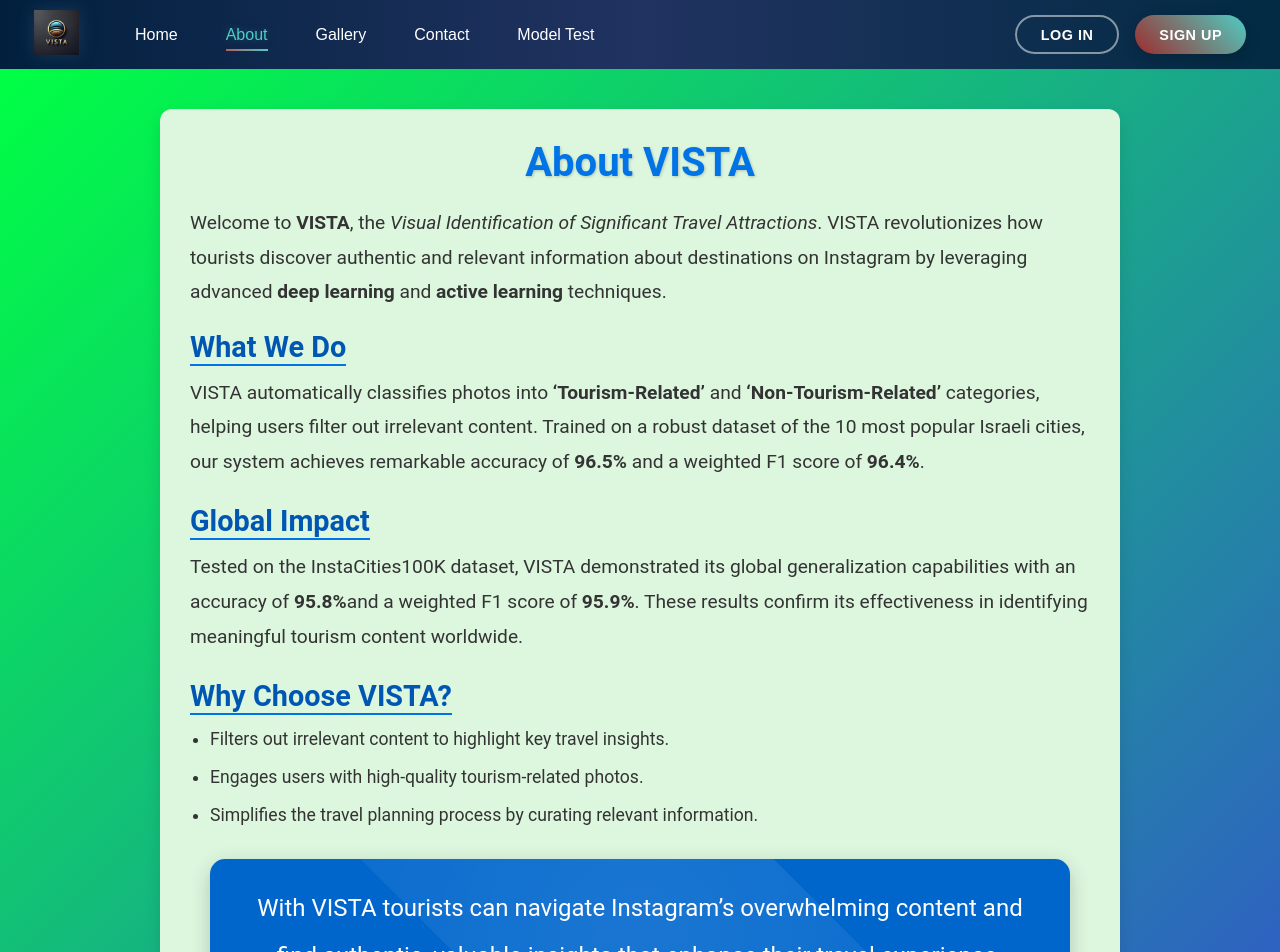
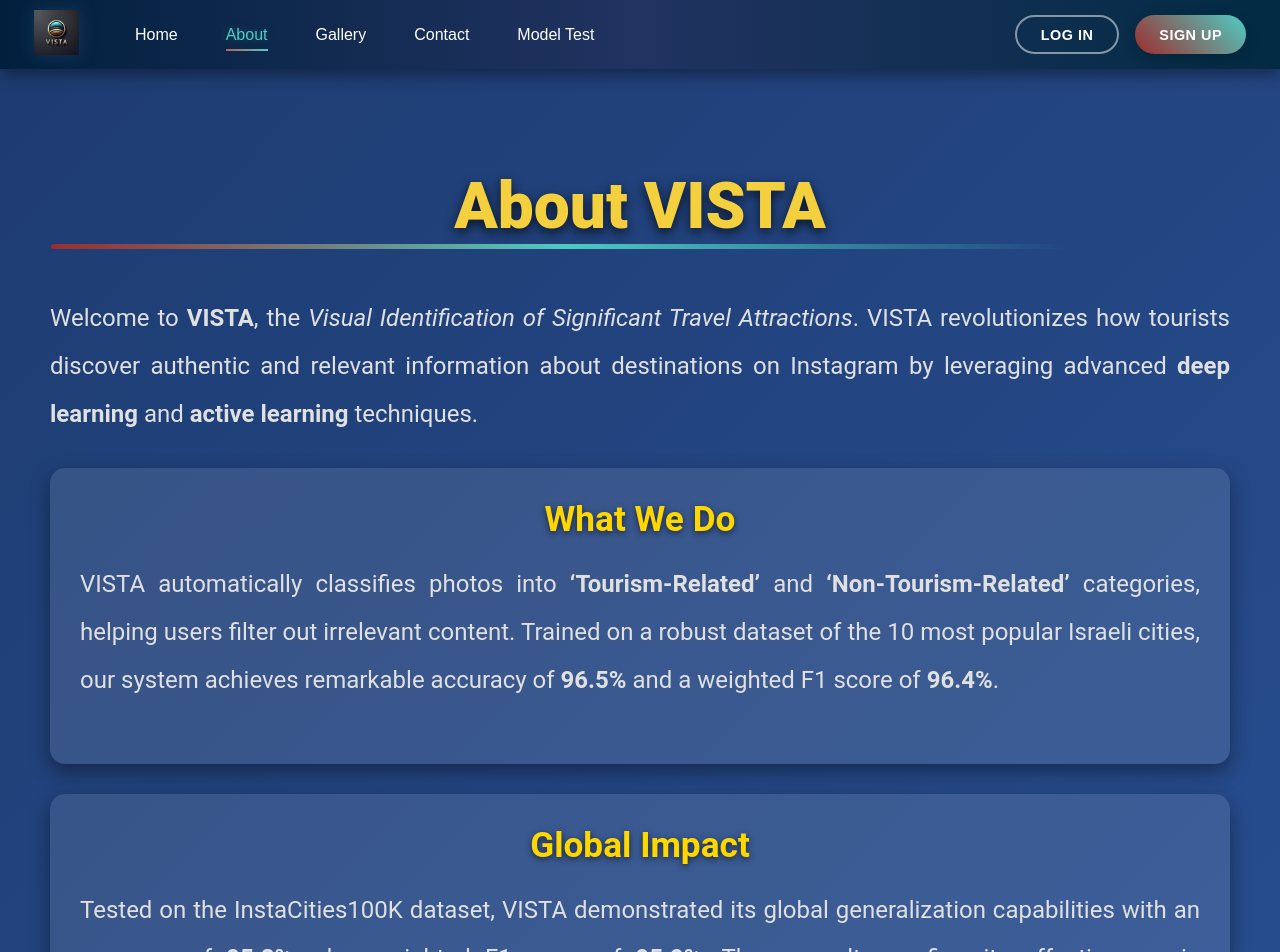
Before and after one commit to Fadiand/Final_Project, a React (Create React App) app in the folder frontend/: page /About in a window 1280 px wide. Shown: the top 952 px of the page. Built offline with nearby package versions, Linux system fonts and the light colour scheme.

Commit message:
nir update

```diff
--- a/frontend/src/style.css
+++ b/frontend/src/style.css
@@ -184,6 +184,13 @@
 .navbar-item a.active {
   color: #4ecdc4;
   text-shadow: 0 0 10px rgba(78, 205, 196, 0.3);
+}
+.navbar-container {
+  background: linear-gradient(90deg, #02203e 0%, #213361 50%, #022b43 100%);
+  padding: 10px;
+  z-index: 2; /* ניווט מעל הרקע */
+  position: relative;
+  box-shadow: 0px 6px 15px rgba(0, 0, 0, 0.4); /* צל בולט יותר */
 }
 
 
@@ -562,7 +569,7 @@
 }
 
 
-/* עיצוב רכיב - conect */
+/* עיצוב רכיב - conect!!!!!!!!!!!!!!!!!!!!!!!!!!!!!!!!!!!!!!!!!!!!!!!!!! */
 
 .contact-container {
   display: flex;
@@ -586,9 +593,9 @@
 
 .contact-box > div {
   flex: 1;
-  border: 1px solid #ddd;
-  border-radius: 8px;
-  padding: 10px;
+  border: 1px solid #ca7676;
+  border-radius: 50px;
+  padding: 20px;
   margin: 10px;
   width: 200px;
   height: 200px;
@@ -608,7 +615,7 @@
 }
 .contact-box h3 {
   color: #3a3535;
-  font-size: 20px;
+  font-size: 25px;
   font-weight: bold;
 }
 
@@ -689,183 +696,9 @@
   text-decoration: underline;
 }
 
-/*עיצוב רכיב about*/
-.about-section {
-  background: linear-gradient(135deg, #00ff44, #3157ca);
-  padding: 40px 20px;
-  display: flex;
-  justify-content: center;
-  align-items: center;
-  min-height: 100vh;
-  font-family: "Roboto", sans-serif;
-  color: #333;
-  overflow: hidden;
-}
 
-.about-content {
-  max-width: 900px;
-  background-color: #ddf7df;
-  padding: 30px;
-  border-radius: 12px;
-  box-shadow: 0 8px 16px rgba(0, 0, 0, 0.1);
-  text-align: left;
-  animation: fadeIn 1.5s ease-in-out;
-  position: relative;
-}
-
-.about-title {
-  font-size: 2.5rem;
-  color: #0073e6;
-  text-align: center;
-  margin-bottom: 20px;
-  text-shadow: 1px 1px 3px rgba(0, 0, 0, 0.2);
-  animation: slideIn 1s ease-in-out;
-}
-
-.about-intro,
-.about-details p,
-.about-performance p,
-.about-summary {
-  font-size: 1.2rem;
-  line-height: 1.8;
-  margin-bottom: 20px;
-  position: relative;
-  animation: fadeInUp 1.2s ease-in-out;
-}
-
-.about-details,
-.about-performance,
-.about-highlights {
-  margin-bottom: 25px;
-  transition: transform 0.3s ease, background-color 0.3s ease;
-  cursor: pointer;
-}
-
-.about-details:hover,
-.about-performance:hover,
-.about-highlights:hover {
-  transform: scale(1.05);
-  background-color: #f0f8ff;
-}
-
-.highlighted {
-  background-color: #d3e6ff;
-  transform: scale(1.08);
-}
-
-.about-details h2,
-.about-performance h2,
-.about-highlights h2 {
-  font-size: 1.8rem;
-  color: #0056b3;
-  margin-bottom: 10px;
-  border-bottom: 2px solid #0073e6;
-  display: inline-block;
-}
-
-.about-highlights ul {
-  margin-left: 20px;
-  font-size: 1.1rem;
-  line-height: 1.6;
-}
-
-.about-highlights li {
-  margin-bottom: 10px;
-  list-style-type: disc;
-}
-
-@keyframes fadeIn {
-  from {
-    opacity: 0;
-    transform: translateY(20px);
-  }
-  to {
-    opacity: 1;
-    transform: translateY(0);
-  }
-}
-
-@keyframes slideIn {
-  from {
-    transform: translateX(-100%);
-  }
-  to {
-    transform: translateX(0);
-  }
-}
-
-@keyframes fadeInUp {
-  from {
-    opacity: 0;
-    transform: translateY(30px);
-  }
-  to {
-    opacity: 1;
-    transform: translateY(0);
-  }
-}
-.about-summary {
-  font-size: 1.5rem;
-  line-height: 2;
-  color: #fff;
-  background: #0066cc;
-  padding: 25px 30px;
-  border-radius: 15px;
-  box-shadow: 0 6px 20px rgba(0, 0, 0, 0.2);
-  text-align: center;
-  margin: 30px auto;
-  max-width: 800px;
-  position: relative;
-  overflow: hidden;
-  transition: all 0.3s ease-in-out;
-}
-
-.about-summary::before {
-  content: "";
-  position: absolute;
-  top: -50%;
-  left: -50%;
-  width: 200%;
-  height: 200%;
-  background: radial-gradient(circle, rgba(255, 255, 255, 0.1), transparent 70%);
-  transform: rotate(45deg);
-  transition: all 0.5s ease;
-  z-index: 0;
-}
-
-.about-summary:hover::before {
-  background: radial-gradient(circle, rgba(255, 255, 255, 0.2), transparent 80%);
-}
-
-.about-summary:hover {
-  transform: scale(1.05) rotate(1deg);
-  background: #005bb5;
-}
-
-.about-summary span {
-  font-weight: bold;
-  color: #ffcc00;
-  display: inline-block;
-  margin: 5px 0;
-}
-
-@keyframes fadeSlide {
-  0% {
-    opacity: 0;
-    transform: translateY(20px);
-  }
-  100% {
-    opacity: 1;
-    transform: translateY(0);
-  }
-}
-
-.about-summary {
-  animation: fadeSlide 1s ease-in-out;
-}
-
-/*עיצוב דף הבית */
-/* רקע כללי לדף */
+/*עיצוב דף הבית !!!!!!!!!!!!!!!!!!!!!!!!!!!!!!!!!!!!!!!!!!!!!!!!!!!!!!!!!!!!!!!!!!!!!!!!!*/
+/* קונטיינר כללי */
 .vista-container {
   position: relative;
   min-height: 100vh;
@@ -875,59 +708,62 @@
   overflow: hidden;
   background: linear-gradient(135deg, #020024, #090979, #00d4ff);
   color: white;
-  font-family: 'Arial', sans-serif;
+  font-family: 'Poppins', sans-serif;
+  text-align: center;
 }
 
-/* אנימציית חלקיקים */
+/* חלקיקים ברקע */
 .particles-background {
   position: absolute;
   top: 0;
   left: 0;
   width: 100%;
   height: 100%;
-  background: url("https://www.transparenttextures.com/patterns/dark-mesh.png"), radial-gradient(circle, rgba(255, 255, 255, 0.1), transparent 80%);
-  animation: moveParticles 20s infinite linear;
+  background: url("https://www.transparenttextures.com/patterns/dark-mesh.png"),
+              radial-gradient(circle, rgba(255, 255, 255, 0.1), transparent 80%);
+  animation: moveParticles 15s infinite linear;
   z-index: 0;
+  filter: blur(2px);
 }
 
 @keyframes moveParticles {
   from {
-      background-position: 0 0;
+    background-position: 0 0;
   }
   to {
-      background-position: 100% 100%;
+    background-position: 200% 200%;
   }
 }
 
-/* עיצוב אזור מרכזי */
+/* אזור מרכזי */
 .hero-section {
-  text-align: center;
+  position: relative;
   z-index: 1;
-  padding: 2rem;
-  animation: fadeIn 2s ease-in-out;
+  padding: 3rem 2rem;
 }
 
 /* כותרת ראשית */
 .hero-title {
-  font-size: 4rem;
+  font-size: 4.5rem;
   font-weight: bold;
   margin-bottom: 1.5rem;
   color: #ffffff;
-  text-shadow: 0px 4px 10px rgba(0, 0, 0, 0.3);
-  animation: glow 2s infinite alternate;
+  text-shadow: 0px 6px 15px rgba(0, 0, 0, 0.4);
+  animation: glow 2.5s infinite alternate;
 }
 
 .hero-title span {
   color: #80ed99;
-  text-shadow: 0px 0px 20px rgba(128, 237, 153, 0.7);
+  text-shadow: 0px 0px 25px rgba(128, 237, 153, 0.8);
 }
 
 /* תיאור */
 .hero-description {
-  font-size: 1.5rem;
-  margin-bottom: 2rem;
-  color: #f0f0f0;
-  text-shadow: 0px 2px 5px rgba(0, 0, 0, 0.2);
+  font-size: 1.7rem;
+  margin-bottom: 2.5rem;
+  color: #d4d4d4;
+  text-shadow: 0px 3px 8px rgba(0, 0, 0, 0.3);
+  line-height: 1.8;
 }
 
 .hero-description span {
@@ -938,47 +774,38 @@
 /* כפתור אינסטגרם */
 .instagram-login-button {
   display: inline-block;
-  background: linear-gradient(45deg, #f09433, #e6683c, #dc2743, #cc2366, #bc1888);
-  padding: 15px 30px;
+  background: linear-gradient(90deg, #ff6a00, #ee0979);
+  padding: 15px 40px;
   color: white;
   border-radius: 30px;
   text-transform: uppercase;
   font-weight: bold;
+  font-size: 1.2rem;
   cursor: pointer;
-  box-shadow: 0px 4px 15px rgba(0, 0, 0, 0.2);
-  transition: transform 0.3s, box-shadow 0.3s;
+  box-shadow: 0px 4px 20px rgba(0, 0, 0, 0.3);
+  transition: all 0.3s ease;
 }
 
 .instagram-login-button:hover {
   transform: translateY(-5px);
-  box-shadow: 0px 8px 20px rgba(0, 0, 0, 0.3);
+  box-shadow: 0px 8px 30px rgba(255, 105, 135, 0.5);
 }
 
 .instagram-login-button:active {
   transform: translateY(2px);
-  box-shadow: 0px 2px 10px rgba(0, 0, 0, 0.1);
+  box-shadow: 0px 2px 10px rgba(0, 0, 0, 0.2);
 }
 
-/* אנימציות */
-@keyframes fadeIn {
+/* אפקטי אנימציה */
+@keyframes glow {
   from {
-      opacity: 0;
-      transform: translateY(20px);
+    text-shadow: 0px 0px 20px rgba(255, 255, 255, 0.5);
   }
   to {
-      opacity: 1;
-      transform: translateY(0);
+    text-shadow: 0px 0px 40px rgba(255, 255, 255, 1);
   }
 }
 
-@keyframes glow {
-  from {
-      text-shadow: 0px 0px 10px rgba(255, 255, 255, 0.5);
-  }
-  to {
-      text-shadow: 0px 0px 30px rgba(255, 255, 255, 1);
-  }
-}
 
 /*עיצוב דף גלריההה!!!!!!!!!!!!!!!!!!!!!!!!!!!!!!!!!!!!!!!!!!!!!!!!!!!!!!!!!!!!!!!!!!!!!!!!!!!!!!!*/
 /* עיצוב קונטיינר העלאת קבצים */
@@ -986,11 +813,11 @@
   max-width: 600px;
   margin: 50px auto; /* מרכז את הקונטיינר */
   text-align: center;
-  background: linear-gradient(135deg, #ffffff, #d7f2dc); /* מעבר צבע עדין */
+  background: linear-gradient(135deg, #ffffff, #f0f4f0); /* מעבר צבע עדין */
   padding: 30px;
   border-radius: 15px; /* פינות מעוגלות */
   box-shadow: 0 6px 15px rgba(0, 0, 0, 0.2); /* צל עמוק יותר */
-  border: 1px solid #c8e6c9; /* גבול רך */
+  border: 1px solid #ffffff; /* גבול רך */
 }
 
 /* כותרת */
@@ -998,7 +825,7 @@
   font-size: 24px;
   font-weight: bold;
   margin-bottom: 20px;
-  color: #3157ca;
+  color: #9e2d2d;
 }
 
 /* כפתור העלאת קבצים מהמחשב */
@@ -1007,7 +834,7 @@
   width: 560px;
   padding: 15px;
   margin-bottom: 20px;
-  background: linear-gradient(135deg, #00ff44, #3157ca);
+  background: linear-gradient(45deg, #9e2d2d, #4ecdc4);
   color: white;
   font-size: 18px;
   font-weight: bold;
@@ -1027,7 +854,7 @@
   width: 590px;
   padding: 15px;
   margin-bottom: 20px;
-  background: linear-gradient(135deg, #00ff44, #3157ca);
+  background: linear-gradient(45deg, #9e2d2d, #4ecdc4);
   color: white;
   font-size: 18px;
   font-weight: bold;
@@ -1087,3 +914,143 @@
   transform: scale(1.05); /* הגדלה בהובר */
   box-shadow: 0 6px 10px rgba(0, 0, 0, 0.2);
 }
+
+/*עיצוב רכיב about!!!!!!!!!!!!!!!!!!!!!!!!!!!!!!!!!!!!!!!!!!!!!!!!!!!!!!!!!!!!!!!!!*/
+
+.about-section {
+  background: linear-gradient(135deg, #1e3c72 0%, #2a5298 100%);
+  padding: 100px 50px; /* מרווח נעים מסביב */
+  color: #f9f9f9; /* צבע טקסט בהיר */
+  font-family: "Roboto", sans-serif;
+  min-height: 100vh;
+  text-align: center;
+  overflow-x: hidden;
+}
+
+/* כותרת ראשית */
+.about-title {
+  font-size: 4rem;
+  font-weight: 800;
+  color: #f4d03f; /* צבע זהב מודגש */
+  text-shadow: 0px 4px 12px rgba(0, 0, 0, 0.7);
+  margin-bottom: 50px;
+  animation: slideDown 1s ease-in-out;
+}
+
+/* טקסט כללי */
+.about-intro,
+.about-details p,
+.about-performance p,
+.about-summary {
+  font-size: 1.5rem;
+  line-height: 2;
+  margin-bottom: 30px;
+  color: #e0e0e0;
+  text-align: justify;
+}
+
+/* כותרות משנה */
+.about-details h2,
+.about-performance h2,
+.about-highlights h2 {
+  font-size: 2.2rem;
+  font-weight: 700;
+  color: #ffd700; /* זהב בולט */
+  text-shadow: 0px 2px 6px rgba(0, 0, 0, 0.6);
+  margin-bottom: 20px;
+}
+
+/* קופסאות אינטראקטיביות */
+.about-details,
+.about-performance,
+.about-highlights {
+  background: rgba(255, 255, 255, 0.1);
+  padding: 30px;
+  margin: 30px auto;
+  border-radius: 15px;
+  box-shadow: 0px 8px 20px rgba(0, 0, 0, 0.4);
+  transition: transform 0.4s ease, box-shadow 0.4s ease, background-color 0.4s ease;
+}
+
+.about-details:hover,
+.about-performance:hover,
+.about-highlights:hover {
+  transform: scale(1.08);
+  background: rgba(255, 255, 255, 0.2);
+  box-shadow: 0px 12px 30px rgba(0, 0, 0, 0.6);
+}
+
+/* רשימות */
+.about-highlights ul {
+  font-size: 1.4rem;
+  color: #f9f9f9;
+  list-style-type: disc;
+  margin: 20px auto;
+  text-align: left;
+  padding-left: 20px;
+}
+
+.about-highlights li {
+  margin-bottom: 15px;
+  transition: color 0.3s ease, transform 0.3s ease;
+}
+
+.about-highlights li:hover {
+  color: #ffd700;
+  transform: translateX(10px);
+}
+
+/* טקסט סיכום */
+.about-summary {
+  font-size: 1.7rem;
+  line-height: 2;
+  padding: 30px;
+  background: rgba(251, 249, 247, 0.3);
+  border-radius: 15px;
+  text-align: center;
+  box-shadow: 0px 10px 25px rgba(0, 0, 0, 0.5);
+  margin-top: 50px;
+  transition: transform 0.3s ease, box-shadow 0.3s ease, background-color 0.3s ease;
+}
+
+.about-summary:hover {
+  background: rgba(255, 215, 0, 0.6);
+  transform: scale(1.1);
+  box-shadow: 0px 12px 35px rgba(0, 0, 0, 0.7);
+}
+
+/* אנימציות */
+@keyframes slideDown {
+  from {
+    opacity: 0;
+    transform: translateY(-50px);
+  }
+  to {
+    opacity: 1;
+    transform: translateY(0);
+  }
+}
+
+/* אפקט גלואו עדין */
+.about-title::after {
+  content: '';
+  position: absolute;
+  width: 80%;
+  height: 5px;
+  background: linear-gradient(45deg, #9e2d2d, #4ecdc4,transparent);
+  margin: auto;
+  display: block;
+  border-radius: 50px;
+  animation: glow 2s infinite alternate;
+}
+
+@keyframes glow {
+  from {
+    opacity: 0.5;
+    transform: scaleX(0.8);
+  }
+  to {
+    opacity: 1;
+    transform: scaleX(1);
+  }
+}
```
Also changed, not shown: frontend/src/componets/VISTA.jsx (+10 -3 lines).
